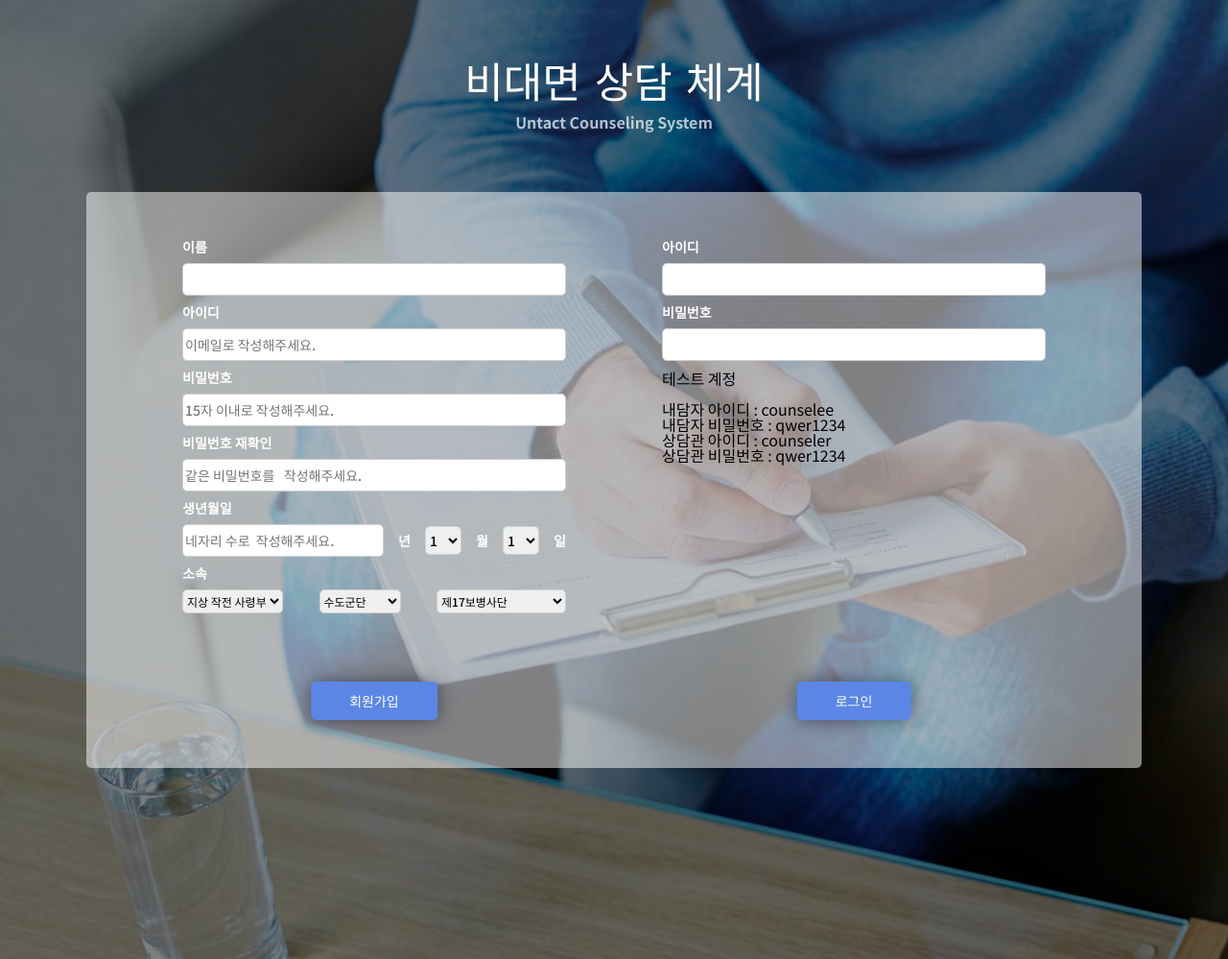
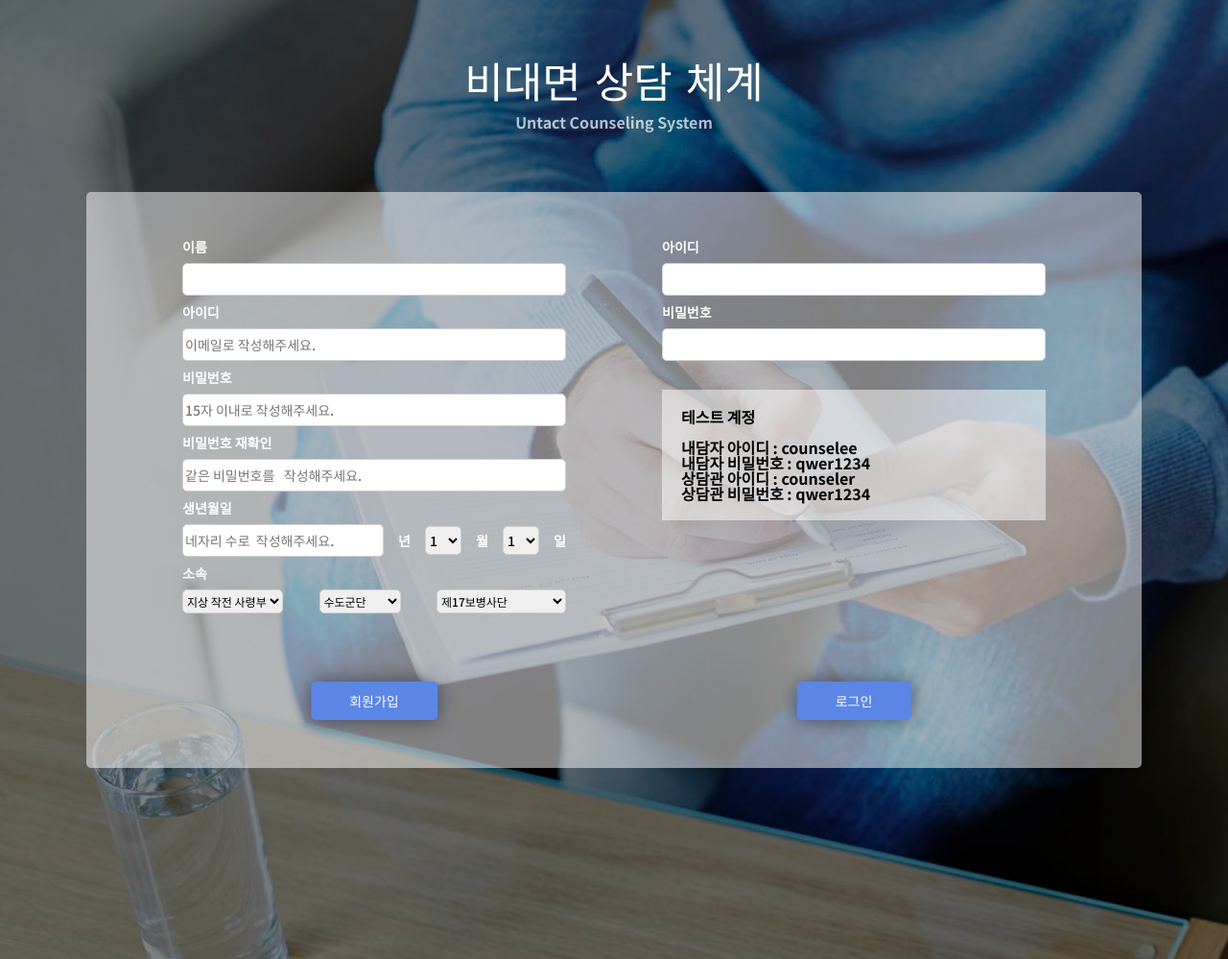
Before and after one commit to doongu/hackathon, a Django app: page / in a window 1280 px wide; the page is wider, and only the part inside the window is pictured. Shown: the top 999 px of that part at 96% size. Run offline with Django 3.2, Linux system fonts and the light colour scheme; some web fonts are replaced.

Commit message:
Update index.css

```diff
--- a/counseling/static/css/index.css
+++ b/counseling/static/css/index.css
@@ -110,6 +110,14 @@ input:focus, select:focus {
 
 #forget {
     font-size: 12px;
+}
+
+.test__information {
+    box-sizing: border-box;
+    margin-top: 30px;
+    padding: 20px;
+    background-color: rgba(255, 255, 255, 0.5);
+    font-weight: 700;
 }
 
 .index__first {
```
